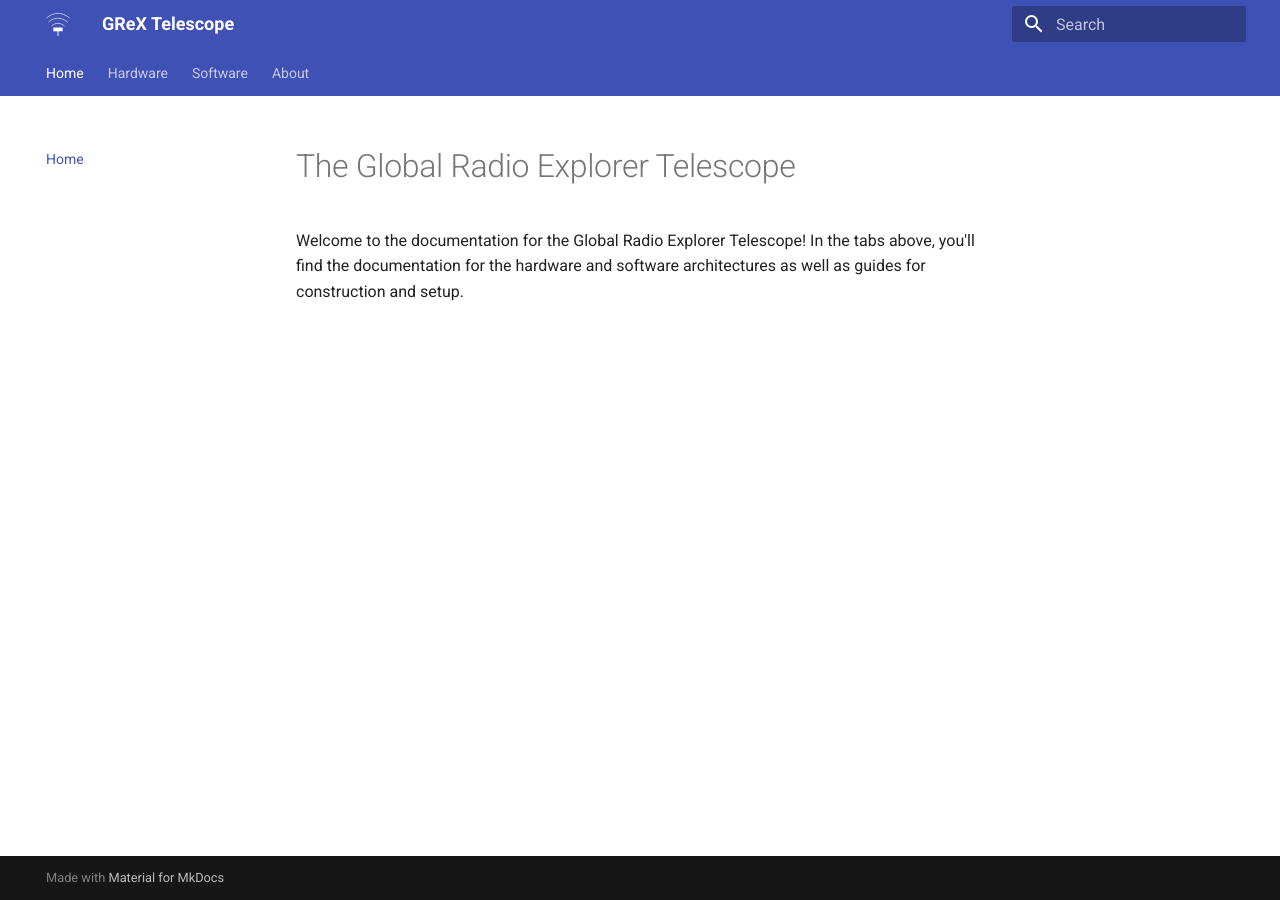
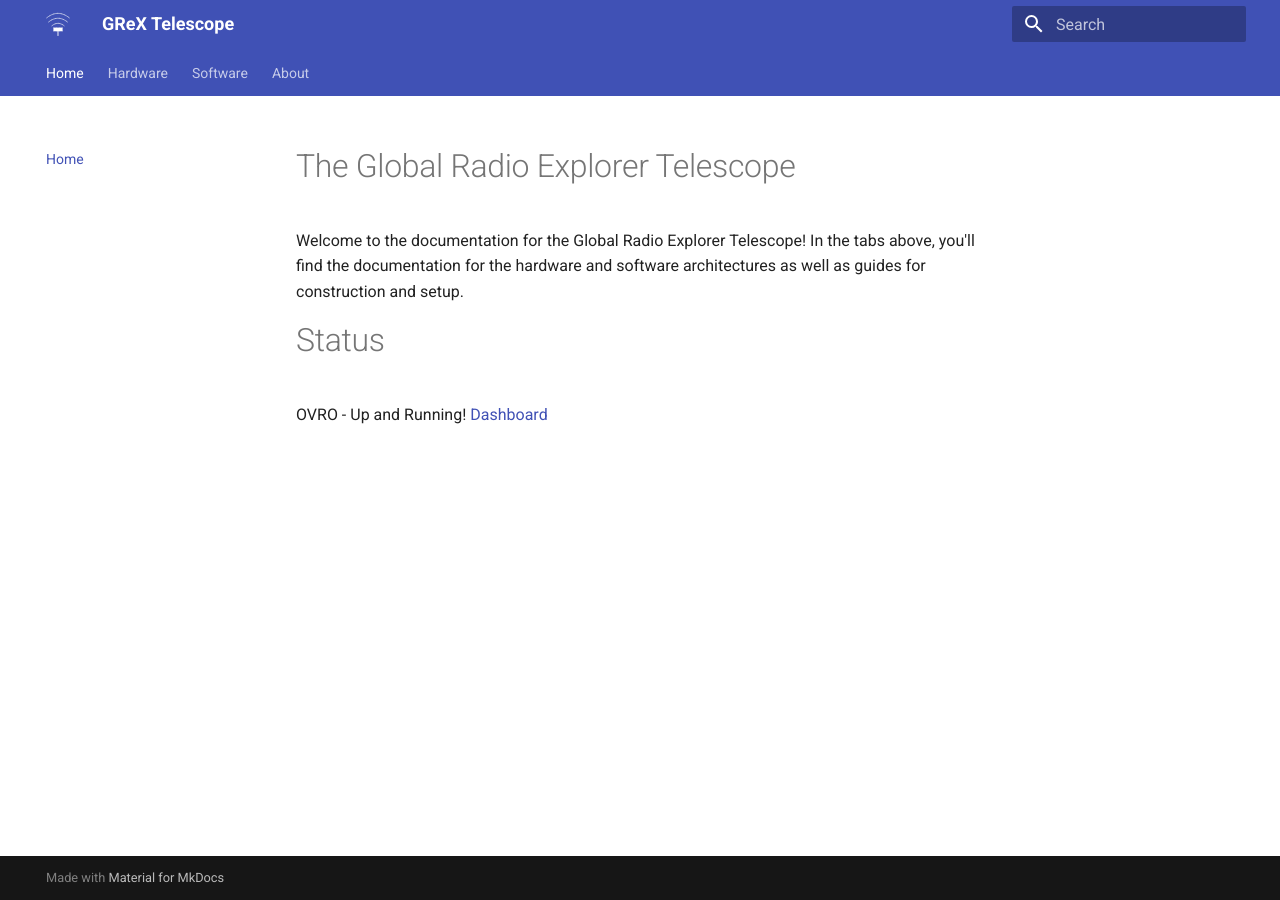
Before and after one commit to courtneyjkeeler/grex-telescope.github.io, an MkDocs documentation site: the page built from docs/index.md, in a window 1280 px wide. Built offline with MkDocs 1.6.1 and Material for MkDocs 9.7.7, drawn with Linux system fonts in a browser that asks for light colours.

Commit message:
Update index.md

```diff
--- a/docs/index.md
+++ b/docs/index.md
@@ -3,3 +3,7 @@
 Welcome to the documentation for the Global Radio Explorer Telescope! In the
 tabs above, you'll find the documentation for the hardware and software
 architectures as well as guides for construction and setup.
+
+# Status
+
+OVRO - Up and Running! [Dashboard](https://grex.grafana.net/public-dashboards/83e4cdca853e4867877802c4296c4473)
```
